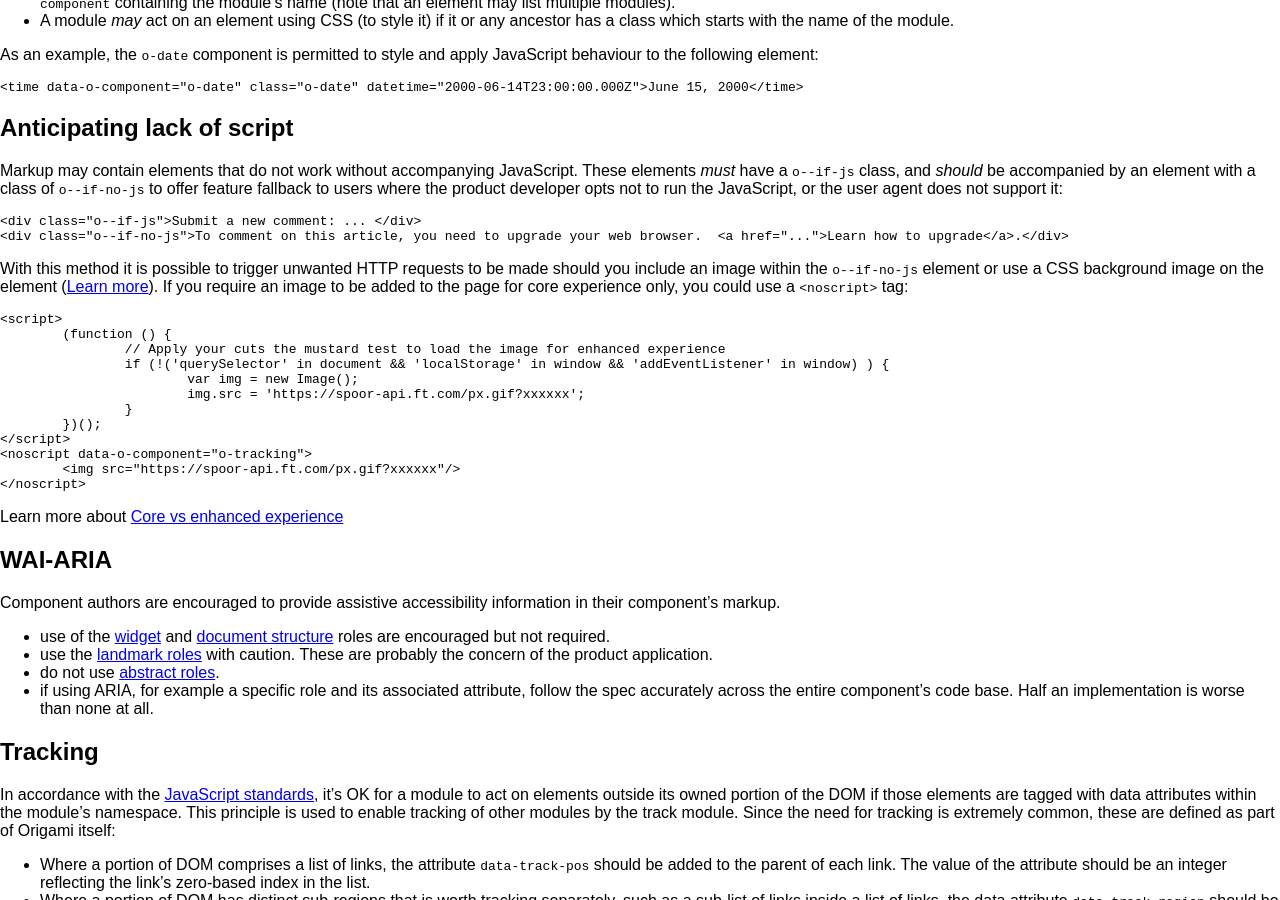
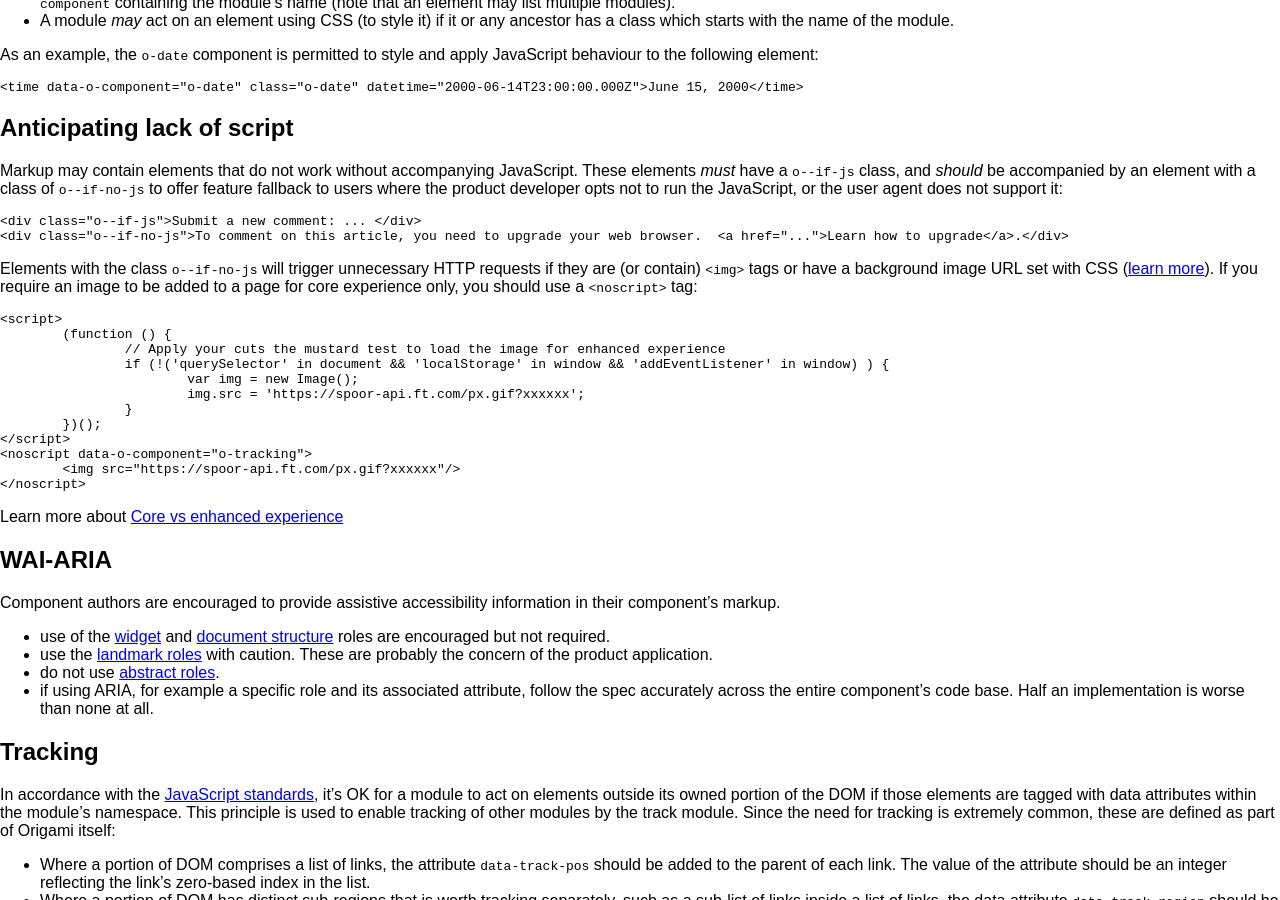
Before and after one commit to Financial-Times/ft-origami, a Jekyll site: the page built from docs/syntax/html.md, in a window 1280 px wide and 900 px high, scrolled down 1456 px. Built offline with Jekyll 4.4.1, drawn with Linux system fonts in a browser that asks for light colours; nearby versions of some CDN libraries; comment, search, counter and statistics services are not loaded; a style sheet for code colours, icons or effects is not loaded.

Commit message:
Update image requests paragraph

```diff
--- a/docs/syntax/html.md
+++ b/docs/syntax/html.md
@@ -68,7 +68,8 @@ Markup may contain elements that do not work without accompanying JavaScript.  T
 	<div class="o--if-js">Submit a new comment: ... </div>
 	<div class="o--if-no-js">To comment on this article, you need to upgrade your web browser.  <a href="...">Learn how to upgrade</a>.</div>
 
-With this method it is possible to trigger unwanted HTTP requests to be made should you include an image within the `o--if-no-js` element or use a CSS background image on the element ([Learn more](http://timkadlec.com/2012/04/media-query-asset-downloading-results/)). If you require an image to be added to the page for core experience only, you could use a `<noscript>` tag:
+Elements with the class `o--if-no-js` will trigger unnecessary HTTP requests if they are (or contain) `<img>` tags or have a background image URL set with CSS ([learn more](http://timkadlec.com/2012/04/media-query-asset-downloading-results/)).
+If you require an image to be added to a page for core experience only, you should use a `<noscript>` tag:
 
 	<script>
 		(function () {
```
